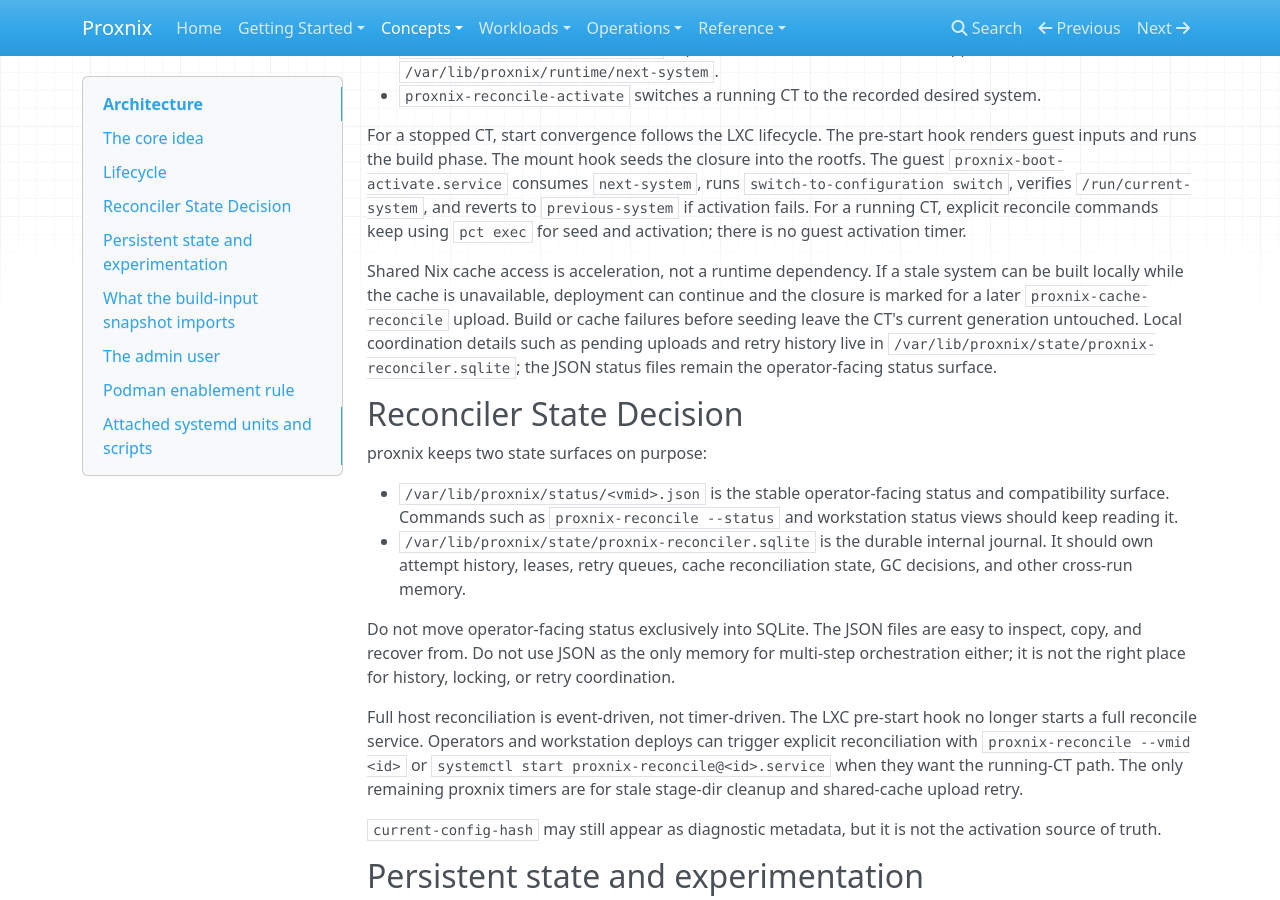
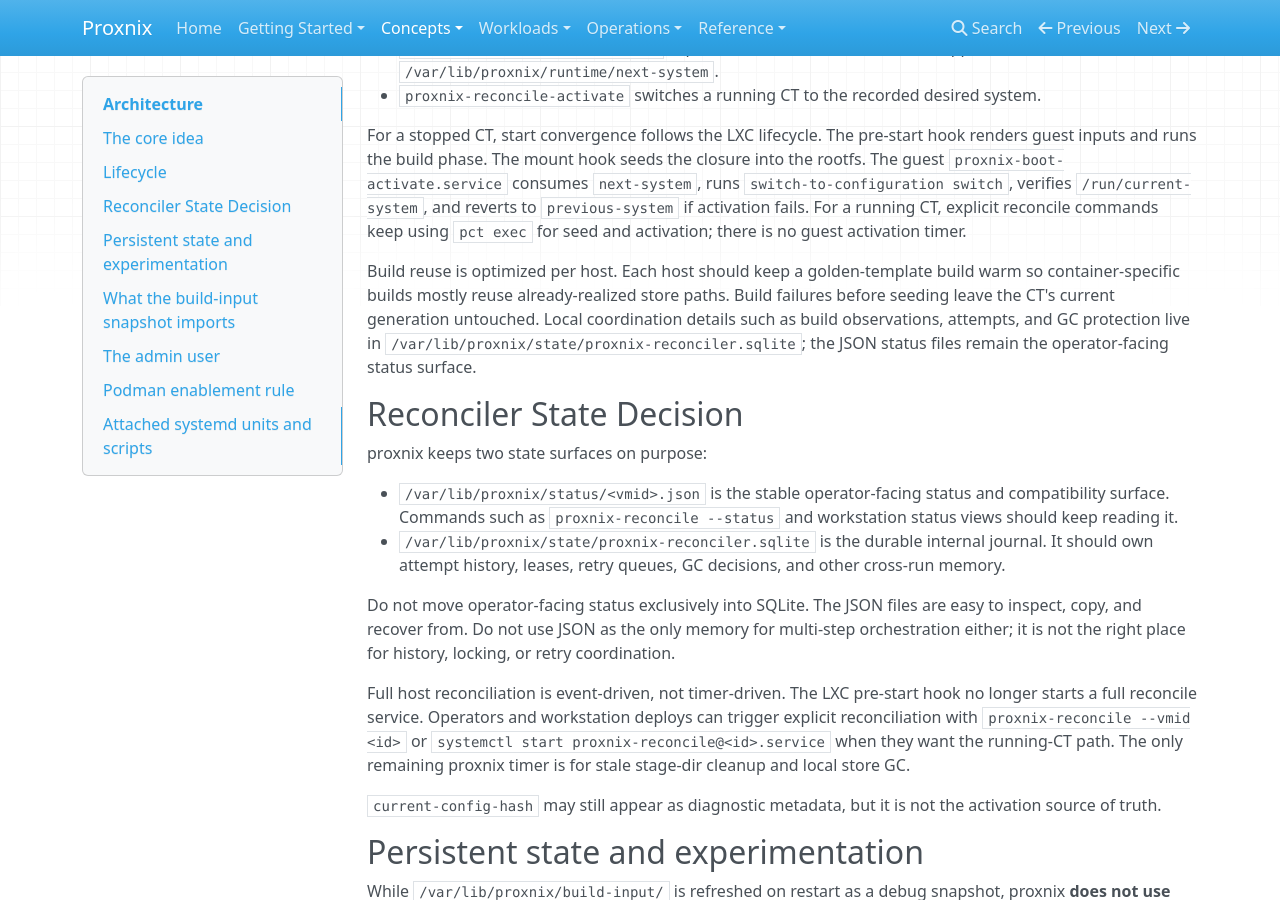
Before and after one commit to denMaier/proxnix, an MkDocs documentation site: the page built from docs/concepts/architecture.md, in a window 1280 px wide and 900 px high, scrolled down 2718 px. Built offline with MkDocs 1.6.1, drawn with Linux system fonts in a browser that asks for light colours; nearby versions of some CDN libraries.

Commit message:
remove shared cache reconciler

```diff
--- a/docs/concepts/architecture.md
+++ b/docs/concepts/architecture.md
@@ -132,13 +132,12 @@
 For a running CT, explicit reconcile commands keep using `pct exec` for seed
 and activation; there is no guest activation timer.
 
-Shared Nix cache access is acceleration, not a runtime dependency. If a stale
-system can be built locally while the cache is unavailable, deployment can
-continue and the closure is marked for a later `proxnix-cache-reconcile` upload.
-Build or cache failures before seeding leave the CT's current generation
-untouched. Local coordination details such as pending uploads and retry history
-live in `/var/lib/proxnix/state/proxnix-reconciler.sqlite`; the JSON status
-files remain the operator-facing status surface.
+Build reuse is optimized per host. Each host should keep a golden-template
+build warm so container-specific builds mostly reuse already-realized store
+paths. Build failures before seeding leave the CT's current generation
+untouched. Local coordination details such as build observations, attempts, and
+GC protection live in `/var/lib/proxnix/state/proxnix-reconciler.sqlite`; the
+JSON status files remain the operator-facing status surface.
 
 ## Reconciler State Decision
 
@@ -148,8 +147,8 @@
   and compatibility surface. Commands such as `proxnix-reconcile --status` and
   workstation status views should keep reading it.
 - `/var/lib/proxnix/state/proxnix-reconciler.sqlite` is the durable internal
-  journal. It should own attempt history, leases, retry queues, cache
-  reconciliation state, GC decisions, and other cross-run memory.
+  journal. It should own attempt history, leases, retry queues, GC decisions,
+  and other cross-run memory.
 
 Do not move operator-facing status exclusively into SQLite. The JSON files are
 easy to inspect, copy, and recover from. Do not use JSON as the only memory for
@@ -160,8 +159,8 @@
 hook no longer starts a full reconcile service. Operators and workstation
 deploys can trigger explicit reconciliation with `proxnix-reconcile --vmid
 <id>` or `systemctl start proxnix-reconcile@<id>.service` when they want the
-running-CT path. The only remaining proxnix timers are for stale stage-dir
-cleanup and shared-cache upload retry.
+running-CT path. The only remaining proxnix timer is for stale stage-dir
+cleanup and local store GC.
 
 `current-config-hash` may still appear as diagnostic metadata, but it is not the
 activation source of truth.
```
Also changed, not shown: desiredState.md (+7 -4 lines), docs/getting-started/first-container.md (+4 -4 lines), docs/getting-started/installation.md (+0 -2 lines), docs/reference/commands.md (+2 -20 lines), docs/reference/files-and-directories.md (+0 -2 lines), 14 other files.
